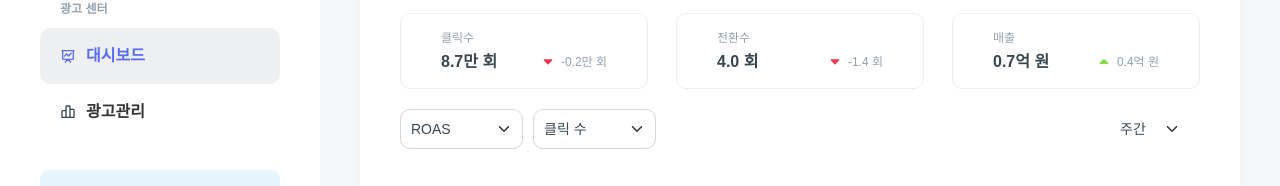
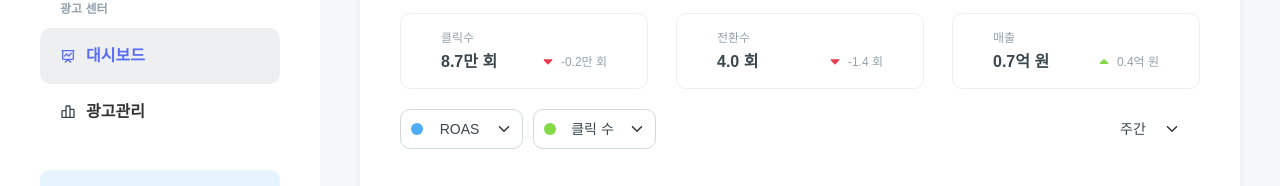
Before and after one commit to strongpond/ad-management-service, a React (Create React App) app: page / in a window 1280 px wide. Shown: the part 336-522 px from the top of the page. Built offline with nearby package versions, Linux system fonts and the light colour scheme.

Commit message:
Design : react-icon 추가

```diff
--- a/package.json
+++ b/package.json
@@ -14,7 +14,7 @@
     "react-datepicker": "^4.8.0",
     "react-dom": "^18.2.0",
     "react-hooks": "^1.0.1",
-    "react-icons": "^4.6.0",
+    "react-icons": "^4.7.1",
     "react-router-dom": "^6.4.2",
     "react-scripts": "5.0.1",
     "recoil": "^0.7.6",
--- a/src/components/Dashboard/Board.js
+++ b/src/components/Dashboard/Board.js
@@ -1,5 +1,6 @@
 import React, { useState, useEffect } from "react";
 import { IoIosArrowDown } from "react-icons/io";
+import { BsCircleFill } from "react-icons/bs";
 import { TiArrowSortedDown, TiArrowSortedUp } from "react-icons/ti";
 import styled from "styled-components";
 
@@ -91,10 +92,12 @@ const Board = ({ filterData, prevData }) => {
         <ChartViewBox>
           <ChartDropDownBox>
             <ChartDropDown>
+              <BsCircleFill size="12" color="#4EADF7" />
               <DropDownMenu>ROAS</DropDownMenu>
               <IoIosArrowDown />
             </ChartDropDown>
             <ChartDropDown>
+              <BsCircleFill size="12" color="#84DA46" />
               <DropDownMenu>클릭 수</DropDownMenu>
               <IoIosArrowDown />
             </ChartDropDown>
```
Also changed, not shown: 1 other file (tests, documents, lock files or other folders).
